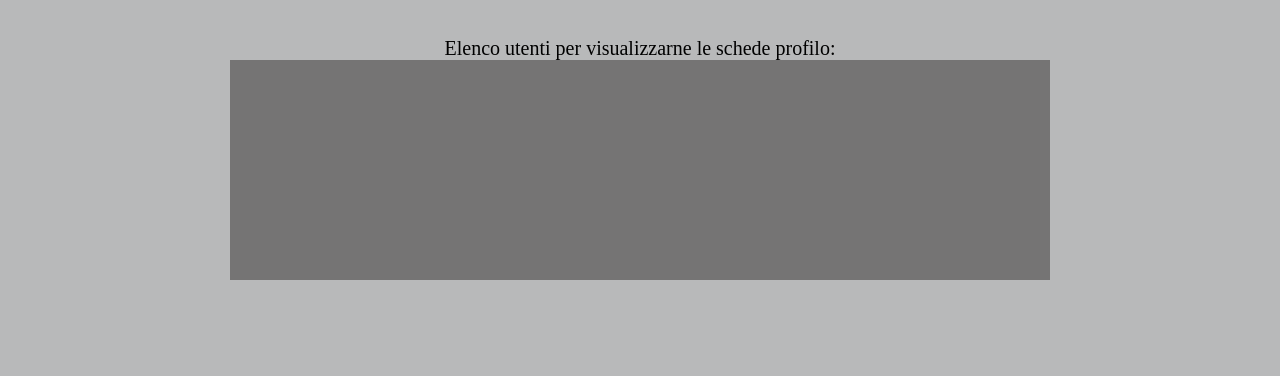
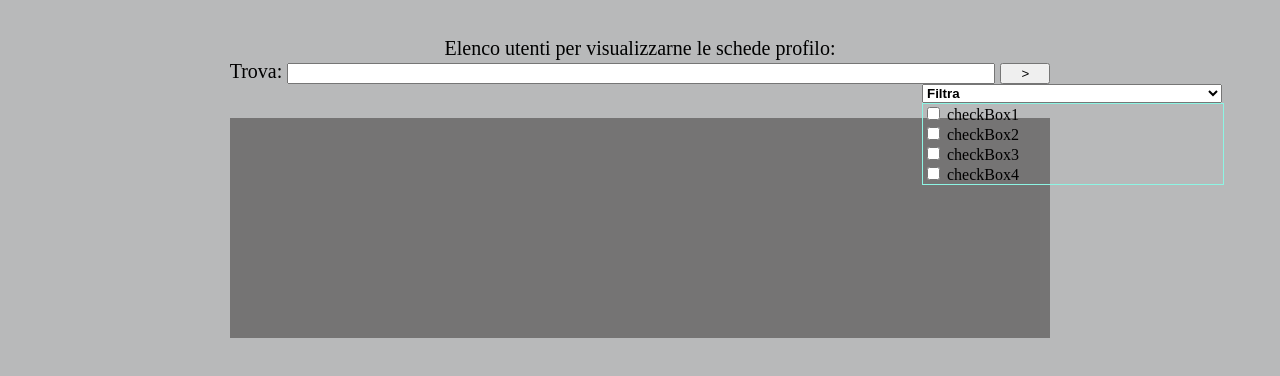
Before and after one commit to piedor/Meet-Win, a website: page static/cercaUtenti.html in a window 1280 px wide. Shown: the part 206-582 px from the top of the page. Drawn offline with Linux system fonts and the light colour scheme; no server answers.

Commit message:
Aggiunta visualizzascheda amico, Barra ricerca cercaUtentI

```diff
--- a/static/cercaUtenti.html
+++ b/static/cercaUtenti.html
@@ -29,8 +29,39 @@
     font-size: 20px;
     margin: auto;
     overflow: auto;
-	}
-        </style>
+    }
+    .multipleSelection {
+        width: 300px;
+        background-color: #BCC2C1;
+        margin-right: 50px;
+    }
+    .selectBox {
+        position: relative;
+    }
+    .selectBox select {
+        width: 100%;
+        font-weight: bold;
+    }
+    .overSelect {
+        position: absolute;
+        left: 0;
+        right: 0;
+        top: 0;
+        bottom: 0;
+    }
+    #checkBoxes {
+        display: block;
+        border: 1px #8DF5E4 solid;
+        position: absolute;
+        width: 300px;
+    }
+    #checkBoxes label {
+        display: block;
+    }
+    #checkBoxes label:hover {
+        background-color: #4F615E;
+    }
+  </style>
 </head>
 <body>
   <div class="testata">
@@ -56,11 +87,69 @@
   </div>
   <button style="background-color:#30b5fc; margin-top: 5px; position:absolute;" onclick="location.href='index.html'">INDIETRO</button>
 <p style="color: blue; font-size: 40px; text-align: center; margin-top:5px;">Cerca Utenti</p>
-  <p style="text-align: center; font-size: 20px; margin: auto;">Elenco utenti per visualizzarne le schede profilo:</p>
+  <p style="text-align: center; font-size: 20px; margin: auto;">Elenco utenti per visualizzarne le schede profilo:
+  <br/>
+  <form>
+    <p style="text-align: center; font-size: 20px; margin: auto;">
+  <label>Trova:</label>
+  <input type="text" id="cercaUtenti" style="width: 700px;"/>
+  <button style="width:50px" onclick="">></button>
+  </p>
+  <span style="float:right;">
+    <div class="multipleSelection">
+        <div class="selectBox"
+            onclick="showCheckboxes()">
+            <select>
+                <option>Filtra</option>
+            </select>
+            <div class="overSelect"></div>
+        </div>
+
+        <div id="checkBoxes">
+            <label for="first">
+                <input type="checkbox" id="first" />
+                checkBox1
+            </label>
+
+            <label for="second">
+                <input type="checkbox" id="second" />
+                checkBox2
+            </label>
+            <label for="third">
+                <input type="checkbox" id="third" />
+                checkBox3
+            </label>
+            <label for="fourth">
+                <input type="checkbox" id="fourth" />
+                checkBox4
+            </label>
+        </div>
+    </div>
+  </span>
+
+  </form>
+  </p>
+  <br/>
   <div class="box3" id="boxUtenti">
   </div>
   <script src="script.js"></script>
-  <script> loadInfoUser(); listUtenti();</script>
+  <script>
+  loadInfoUser(); listUtenti();
+  var show = true;
+
+  function showCheckboxes() {
+      var checkboxes =
+          document.getElementById("checkBoxes");
+
+      if (show) {
+          checkboxes.style.display = "block";
+          show = false;
+      } else {
+          checkboxes.style.display = "none";
+          show = true;
+      }
+  }
+  </script>
 </body>
 
 </html>
--- a/static/script.js
+++ b/static/script.js
@@ -521,6 +521,7 @@ function loadHome(){
         let button = document.createElement('button');
         let br = document.createElement('br');
         button.type = 'button';
+        button.setAttribute("onclick", "location.href='visualizzaSchedaUtente.html?nickname=" + amico + "'")
         button.setAttribute("style", "background-color:#30b5fc; width:300px; height: 30px; font-size:16px");
         button.textContent = amico;
         boxAmici.appendChild(br);
```
